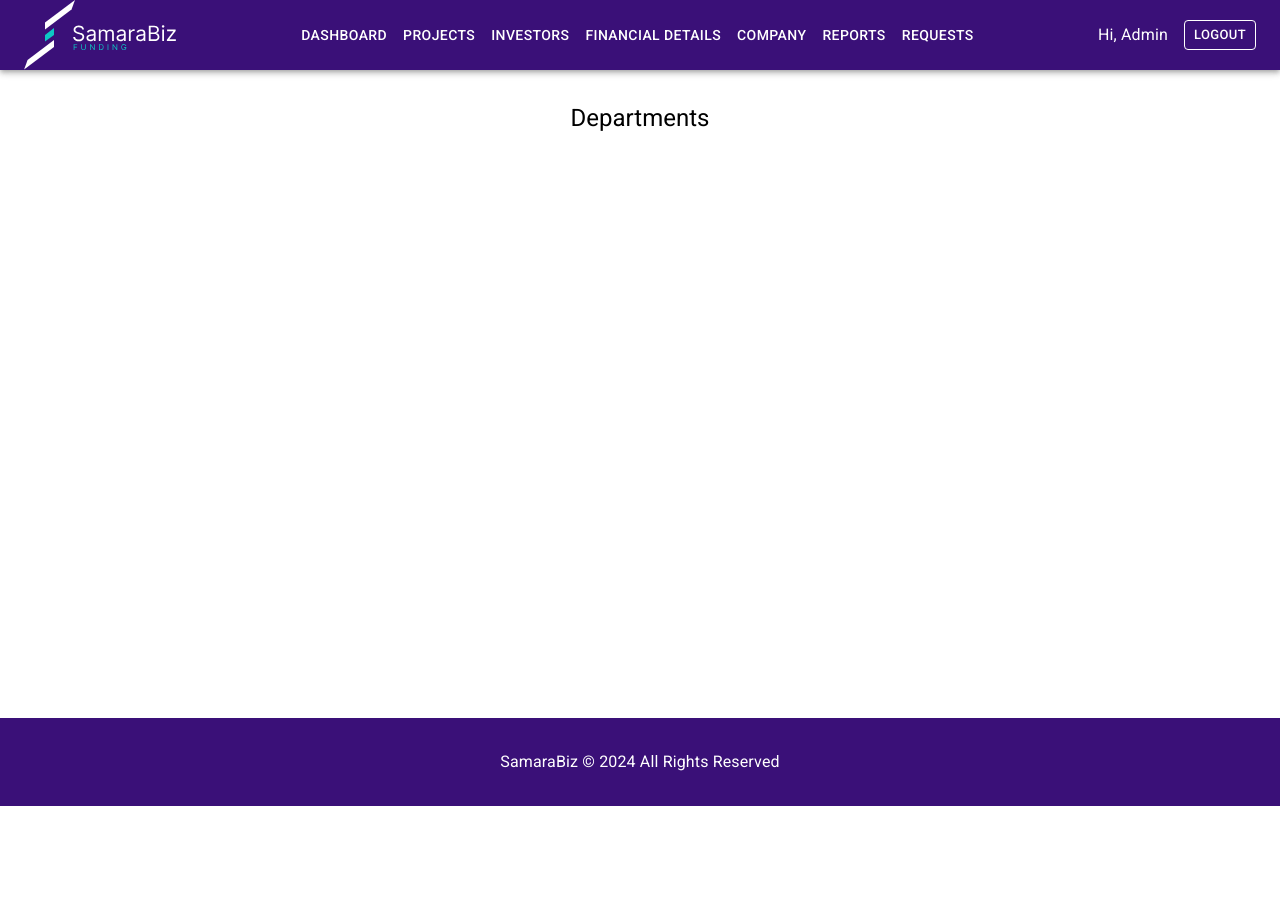
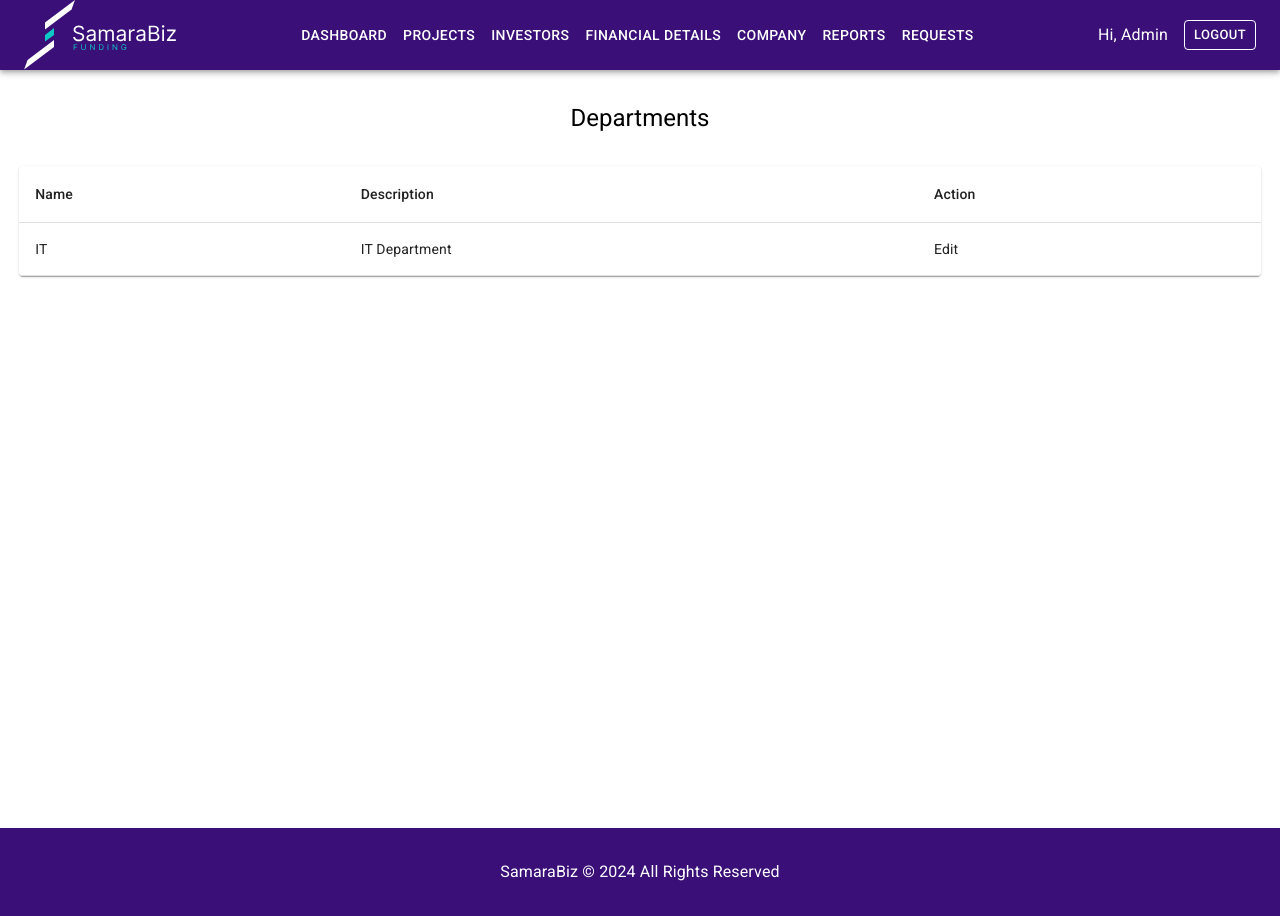
Before and after one commit to wali55/profit-loop, a React (Vite) app in the folder frontend/: page /admin/company/departments in a window 1280 px wide. Before the commit the page ends 806 px from the top, so only its background shows below. Built offline with nearby package versions, Linux system fonts and the light colour scheme.

Commit message:
department

```diff
--- a/frontend/src/pages/admin/AdminDepartments.jsx
+++ b/frontend/src/pages/admin/AdminDepartments.jsx
@@ -1,6 +1,6 @@
 import AdminNavbar from "../../components/admin/AdminNavbar";
 import Footer from "../../components/common/Footer";
-import { Typography, Table, TableHead, TableBody, TableCell, TableRow, TableContainer, TablePagination } from "@mui/material";
+import { Typography, Table, TableHead, TableBody, TableCell, TableRow, TableContainer, TablePagination, Paper } from "@mui/material";
 
 const AdminDepartments = () => {
   return (
@@ -14,6 +14,24 @@ const AdminDepartments = () => {
         </Typography>
 
         {/* Departments Table */}
+        <TableContainer component={Paper} sx={{ maxWidth: "97%", mx: "auto" }}>
+          <Table>
+            <TableHead>
+              <TableRow>
+                  <TableCell>Name</TableCell>
+                  <TableCell>Description</TableCell>
+                  <TableCell>Action</TableCell>
+              </TableRow>
+            </TableHead>
+            <TableBody>
+              <TableRow>
+                <TableCell>IT</TableCell>
+                <TableCell>IT Department</TableCell>
+                <TableCell>Edit</TableCell>
+              </TableRow>
+            </TableBody>
+          </Table>
+        </TableContainer>
 
         {/* Footer */}
         <Footer />
```
